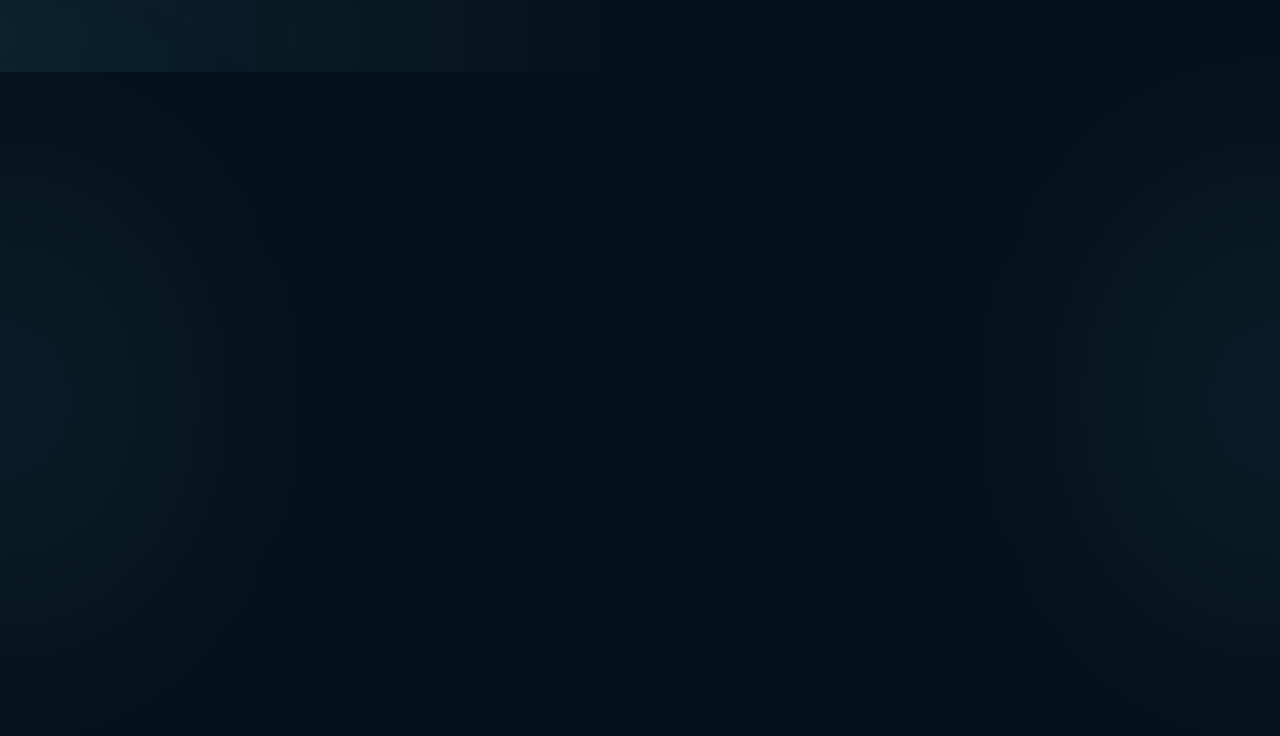
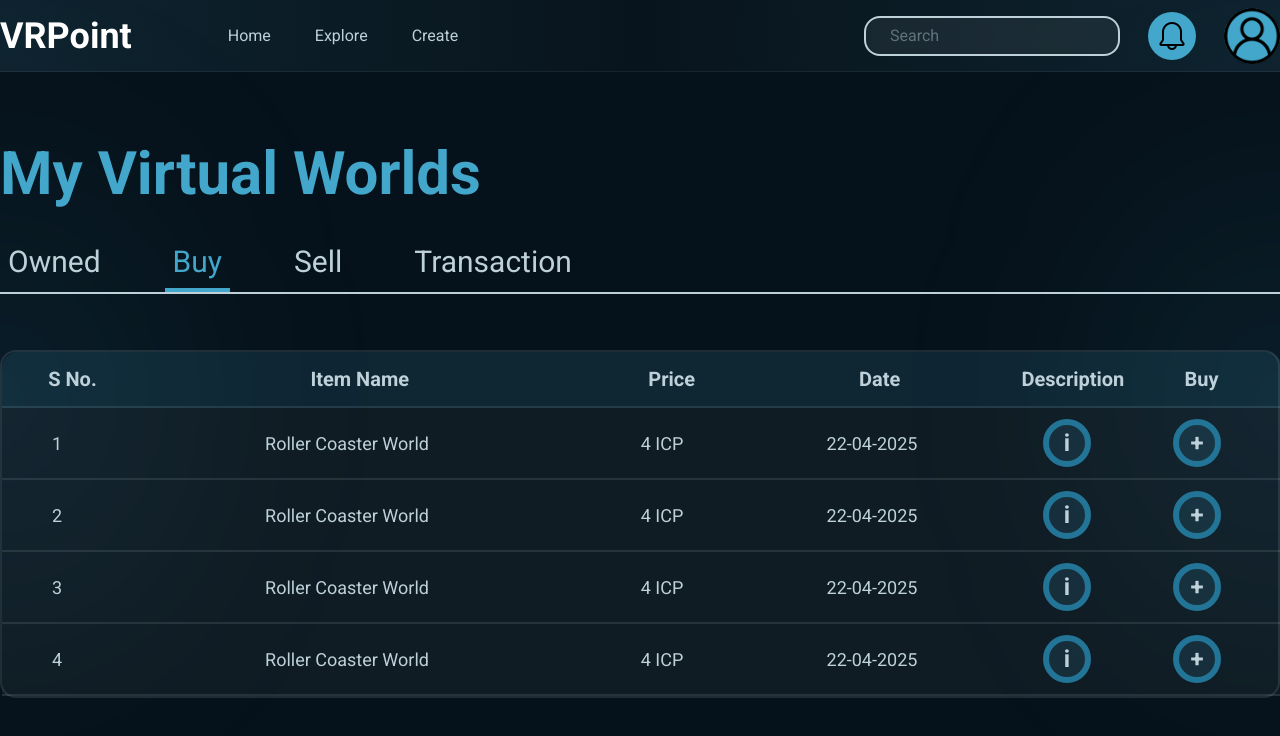
Before and after one commit to Pushpender-18/VRPoint, a React (Vite) app in the folder src/vr-exp-webapp-frontend/: page /home/buy in a window 1280 px wide. Before the commit this address had no page. Shown: the top 736 px of the page. Built offline with nearby package versions, Linux system fonts and the light colour scheme.

Commit message:
Completed owned and buy page with dummy data

```diff
--- a/src/vr-exp-webapp-frontend/src/App.jsx
+++ b/src/vr-exp-webapp-frontend/src/App.jsx
@@ -1,6 +1,10 @@
 import { BrowserRouter, Routes, Route } from 'react-router-dom';
 import Home from './pages/Home';
 import Index from './pages/Index';
+import OwnedPage from './pages/Owned';
+import BuyPage from './pages/Buy';
+import SellPage from './pages/Sell';
+import TransactionPage from './pages/Transaction';
 
 function App() {
 
@@ -13,7 +17,12 @@ function App() {
       <BrowserRouter>
         <Routes>
           <Route path="/" element={<Index />} />
-          <Route path="/home" element={<Home />} />
+          <Route path="/home" element={<Home />} >
+            <Route index element={<OwnedPage />}></Route>
+            <Route path='buy' element={<BuyPage />}></Route>
+            <Route path='sell' element={<SellPage />}></Route>
+            <Route path='transaction' element={<TransactionPage />}></Route>
+          </Route>
         </Routes>
       </BrowserRouter>
     </div>
--- a/src/vr-exp-webapp-frontend/src/global.css
+++ b/src/vr-exp-webapp-frontend/src/global.css
@@ -37,3 +37,7 @@ body {
 .hero-gradient {
 	background: radial-gradient(circle at 50% 30%, #184A5C, #0A1619);
 }
+
+.play-btn {
+	clip-path: polygon(100% 50%, 0 0, 0 100%);
+}
--- /dev/null
+++ b/src/vr-exp-webapp-frontend/src/pages/Buy.jsx
@@ -0,0 +1,35 @@
+import BuyBtn from "../widgets/BuyBtn";
+import DescriptionBtn from "../widgets/DescriptionBtn";
+
+const dummyData = [["Roller Coaster World", "4 ICP", "22-04-2025"],
+["Roller Coaster World", "4 ICP", "22-04-2025"],
+["Roller Coaster World", "4 ICP", "22-04-2025"],
+["Roller Coaster World", "4 ICP", "22-04-2025"]];
+
+export default function BuyPage() {
+	return (
+		<div className="w-7xl mt-14 bg-[#ffffff03] border-2 border-[#BED1D920] rounded-2xl">
+			{/* Heading */}
+			<div className="w-7xl bg-[#43A7CB20] px-4 border-b-2 border-[#BED1D920] rounded-t-2xl flex items-center text-[#BED1D9] text-[20px] font-bold">
+				<div className="w-[110px] py-3 flex justify-center">S No.</div>
+				<div className="w-[470px] py-3 flex justify-center">Item Name</div>
+				<div className="w-[160px] py-3 flex justify-center">Price</div>
+				<div className="w-[260px] py-3 flex justify-center">Date</div>
+				<div className="w-[130px] py-3 flex justify-center">Description</div>
+				<div className="w-[130px] py-3 flex justify-center">Buy</div>
+			</div>
+			{/* Entries */}
+			{dummyData.map((data, index) => (
+
+				<div className="w-7xl h-[72px] bg-white/3 border-b-2 border-[#BED1D920] flex items-center text-[#BED1D9] text-[18px]">
+					<div className="w-[110px] py-3 flex justify-center">{index + 1}</div>
+					<div className="w-[470px] py-3 flex justify-center">{data[0]}</div>
+					<div className="w-[160px] py-3 flex justify-center">{data[1]}</div>
+					<div className="w-[260px] py-3 flex justify-center">{data[2]}</div>
+					<div className="w-[130px] py-3 flex justify-center"><DescriptionBtn btnHandler={() => { }} /></div>
+					<div className="w-[130px] py-3 flex justify-center"><BuyBtn btnHandler={() => { }} /></div>
+				</div>
+			))}
+		</div>
+	);
+}
--- a/src/vr-exp-webapp-frontend/src/pages/Home.jsx
+++ b/src/vr-exp-webapp-frontend/src/pages/Home.jsx
@@ -1,11 +1,48 @@
+import { Outlet, useLocation, Link } from "react-router-dom";
 import DashboardNavBar from "../widgets/DashboardNavBar";
 
 export default function Home() {
+	const url = useLocation();
+
+	let ownedStyling, buyStyling, sellStyling, transactionStyling;
+	switch (url.pathname) {
+		case ("/home/buy"):
+			buyStyling = "font-bold text-[#43A7CB] border-[#43A7CB] border-b-4 ";
+			break;
+		case ("/home/sell"):
+			sellStyling = "font-bold text-[#43A7CB] border-[#43A7CB] border-b-4 ";
+			break;
+		case ("/home/transaction"):
+			transactionStyling = "font-bold text-[#43A7CB] border-[#43A7CB] border-b-4 ";
+
+			break;
+		case ("/home/"):
+		default:
+			ownedStyling = "font-bold text-[#43A7CB] border-[#43A7CB] border-b-4 ";
+	}
+
 	return (
 		<div className="flex flex-col items-center">
 			<DashboardNavBar />
-			<div className="w-7xl mt-24">
+			<div className="w-7xl mt-18">
 				<h1 className="text-6xl font-bold text-[#43A7CB]">My Virtual Worlds</h1>
+			</div>
+			<div className="w-7xl mt-8 flex text-3xl gap-14 text-[#BED1D9] border-[#BED1D9] border-b-2">
+				<div className={"p-2 px-4" + ownedStyling}>
+					<Link to="/home/">Owned</Link>
+				</div>
+				<div className={"p-2 px-4" + buyStyling}>
+					<Link to="/home/buy">Buy</Link>
+				</div>
+				<div className={"p-2 px-4" + sellStyling}>
+					<Link to="/home/sell">Sell</Link>
+				</div>
+				<div className={"p-2 px-4" + transactionStyling}>
+					<Link to="/home/transaction">Transaction</Link>
+				</div>
+			</div>
+			<div className="content">
+				<Outlet />
 			</div>
 		</div>
 	);
--- /dev/null
+++ b/src/vr-exp-webapp-frontend/src/pages/Owned.jsx
@@ -0,0 +1,35 @@
+import PlayBtn from "../widgets/PlayBtn";
+import SellBtn from "../widgets/SellBtn";
+
+const dummyData = [["Roller Coaster World", "4 ICP", "22-04-2025"],
+["Roller Coaster World", "4 ICP", "22-04-2025"],
+["Roller Coaster World", "4 ICP", "22-04-2025"],
+["Roller Coaster World", "4 ICP", "22-04-2025"]];
+
+export default function OwnedPage() {
+
+	return (
+		<div className="w-7xl mt-14 bg-[#ffffff03] border-2 border-[#BED1D920] rounded-2xl">
+			{/* Heading */}
+			<div className="w-7xl bg-[#43A7CB20] px-4 border-b-2 border-[#BED1D920] rounded-t-2xl flex items-center text-[#BED1D9] text-[20px] font-bold">
+				<div className="w-[110px] py-3 flex justify-center">S No.</div>
+				<div className="w-[470px] py-3 flex justify-center">Item Name</div>
+				<div className="w-[160px] py-3 flex justify-center">Price</div>
+				<div className="w-[260px] py-3 flex justify-center">Date</div>
+				<div className="w-[130px] py-3 flex justify-center">Play</div>
+				<div className="w-[130px] py-3 flex justify-center">Sell</div>
+			</div>
+			{/* Entries */}
+			{dummyData.map((data, index) => (
+				<div className="w-7xl h-[72px] px-4 bg-white/3 border-b-2 border-[#BED1D920] flex items-center text-[#BED1D9] text-[18px]">
+					<div className="w-[110px] py-3 flex justify-center">{index + 1}</div>
+					<div className="w-[470px] py-3 flex justify-center">{data[0]}</div>
+					<div className="w-[160px] py-3 flex justify-center">{data[1]}</div>
+					<div className="w-[260px] py-3 flex justify-center">{data[2]}</div>
+					<div className="w-[130px] py-3 flex justify-center"><PlayBtn btnHandler={() => { }} /></div>
+					<div className="w-[130px] py-3 flex justify-center"><SellBtn btnHandler={() => { }} /></div>
+				</div>
+			))}
+		</div>
+	);
+}
--- /dev/null
+++ b/src/vr-exp-webapp-frontend/src/pages/Sell.jsx
@@ -0,0 +1,28 @@
+export default function SellPage() {
+	const entries = [1, 2, 3, 4, 5];
+	return (
+		<div className="w-7xl mt-14 bg-[#ffffff03] border-2 border-[#BED1D920] rounded-2xl">
+			{/* Heading */}
+			<div className="w-7xl bg-[#43A7CB20] border-b-2 border-[#BED1D920] rounded-t-2xl flex justify-around items-center text-[#BED1D9] text-[20px] font-bold">
+				<div className="py-3 px-4">S No.</div>
+				<div className="py-3 px-32">Item Name</div>
+				<div className="py-3 px-8">Price</div>
+				<div className="py-3 px-18">Date</div>
+				<div className="py-3 px-8">Description</div>
+				<div className="py-3 px-8">Cancel</div>
+			</div>
+			{/* Entries */}
+			{ entries.map((e) => (
+
+				<div className="w-7xl h-[72px] bg-white/3 border-b-2 border-[#BED1D920]">
+					<div className="py-3 "></div>
+					<div className="py-3"></div>
+					<div className="py-3"></div>
+					<div className="py-3"></div>
+					<div className="py-3"></div>
+					<div className="py-3"></div>
+				</div>
+			)) }
+		</div>
+	);
+}
--- /dev/null
+++ b/src/vr-exp-webapp-frontend/src/pages/Transaction.jsx
@@ -0,0 +1,28 @@
+export default function TransactionPage() {
+	const entries = [1, 2, 3, 4, 5];
+	return (
+		<div className="w-7xl mt-14 bg-[#ffffff03] border-2 border-[#BED1D920] rounded-2xl">
+			{/* Heading */}
+			<div className="w-7xl bg-[#43A7CB20] border-b-2 border-[#BED1D920] rounded-t-2xl flex justify-around items-center text-[#BED1D9] text-[20px] font-bold">
+				<div className="py-3 px-4">S No.</div>
+				<div className="py-3 px-32">Item Name</div>
+				<div className="py-3 px-8">Price</div>
+				<div className="py-3 px-18">Date</div>
+				<div className="py-3 px-8">Description</div>
+				<div className="py-3 px-8">Delete</div>
+			</div>
+			{/* Entries */}
+			{ entries.map((e) => (
+
+				<div className="w-7xl h-[72px] bg-white/3 border-b-2 border-[#BED1D920]">
+					<div className="py-3 "></div>
+					<div className="py-3"></div>
+					<div className="py-3"></div>
+					<div className="py-3"></div>
+					<div className="py-3"></div>
+					<div className="py-3"></div>
+				</div>
+			)) }
+		</div>
+	);
+}
--- /dev/null
+++ b/src/vr-exp-webapp-frontend/src/widgets/BuyBtn.jsx
@@ -0,0 +1,5 @@
+export default function BuyBtn(btnHandler) {
+	return (
+		<div className="w-12 h-12 bg-[#43A7CB20] flex justify-center items-center border-6 border-[#237597] rounded-full text-[#BED1D9] text-2xl font-bold hover:bg-[#43A7CB30] active:text-[19px]" onClick={btnHandler}>+</div>
+	);
+}
--- a/src/vr-exp-webapp-frontend/src/widgets/DashboardNavBar.jsx
+++ b/src/vr-exp-webapp-frontend/src/widgets/DashboardNavBar.jsx
@@ -16,7 +16,7 @@ export default function DashboardNavBar() {
 				<div className="flex gap-7 items-center">
 					{/* Searchbox */}
 					<form action="">
-						<input type="text" name="search-box" id="search-box" className="bg-[#ffffff10] backdrop-blur-md border-2 border-[#BED1D9] w-3xs h-10 rounded-2xl placeholder:text-[#BED1D970] placeholder:pl-6" placeholder="Search" />
+						<input type="text" name="search-box" id="search-box" className="bg-[#ffffff10] backdrop-blur-md border-2 border-[#BED1D9] w-3xs h-10 rounded-2xl placeholder:text-[#BED1D970] pl-6 text-[#BED1D9]" placeholder="Search" />
 					</form>
 
 					{/* Bell Icon */}
--- /dev/null
+++ b/src/vr-exp-webapp-frontend/src/widgets/DescriptionBtn.jsx
@@ -0,0 +1,5 @@
+export default function DescriptionBtn(btnHandler) {
+	return (
+		<div className="w-12 h-12 bg-[#43A7CB20] flex justify-center items-center border-6 border-[#237597] rounded-full text-[#BED1D9] text-2xl font-bold hover:bg-[#43A7CB30] active:text-[19px]" onClick={btnHandler}>i</div>
+	);
+}
--- /dev/null
+++ b/src/vr-exp-webapp-frontend/src/widgets/PlayBtn.jsx
@@ -0,0 +1,6 @@
+export default function PlayBtn(btnHandler) {
+	return (
+		<div className="bg-[#237597] w-8 h-8 ml-3 play-btn hover:bg-[#23759790] active:w-7 active:h-7" onClick={btnHandler}></div>
+	);
+
+}
--- /dev/null
+++ b/src/vr-exp-webapp-frontend/src/widgets/SellBtn.jsx
@@ -0,0 +1,5 @@
+export default function SellBtn({btnHandler}) {
+	return(
+		<div className="w-12 h-12 bg-[#43A7CB20] flex justify-center items-center border-6 border-[#237597] rounded-full text-[#BED1D9] text-2xl font-bold hover:bg-[#43A7CB30] active:text-[19px]" onClick={btnHandler}>$</div>
+	);
+}
```
